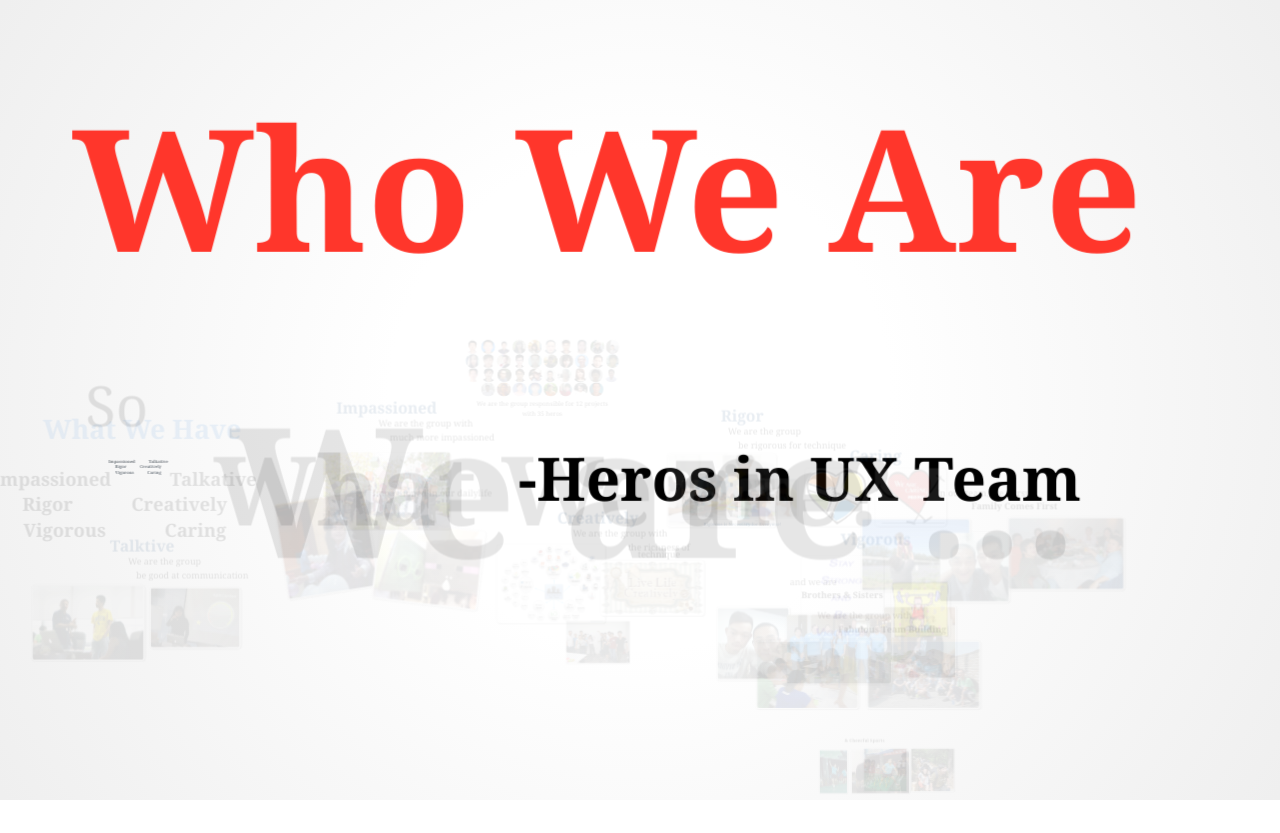
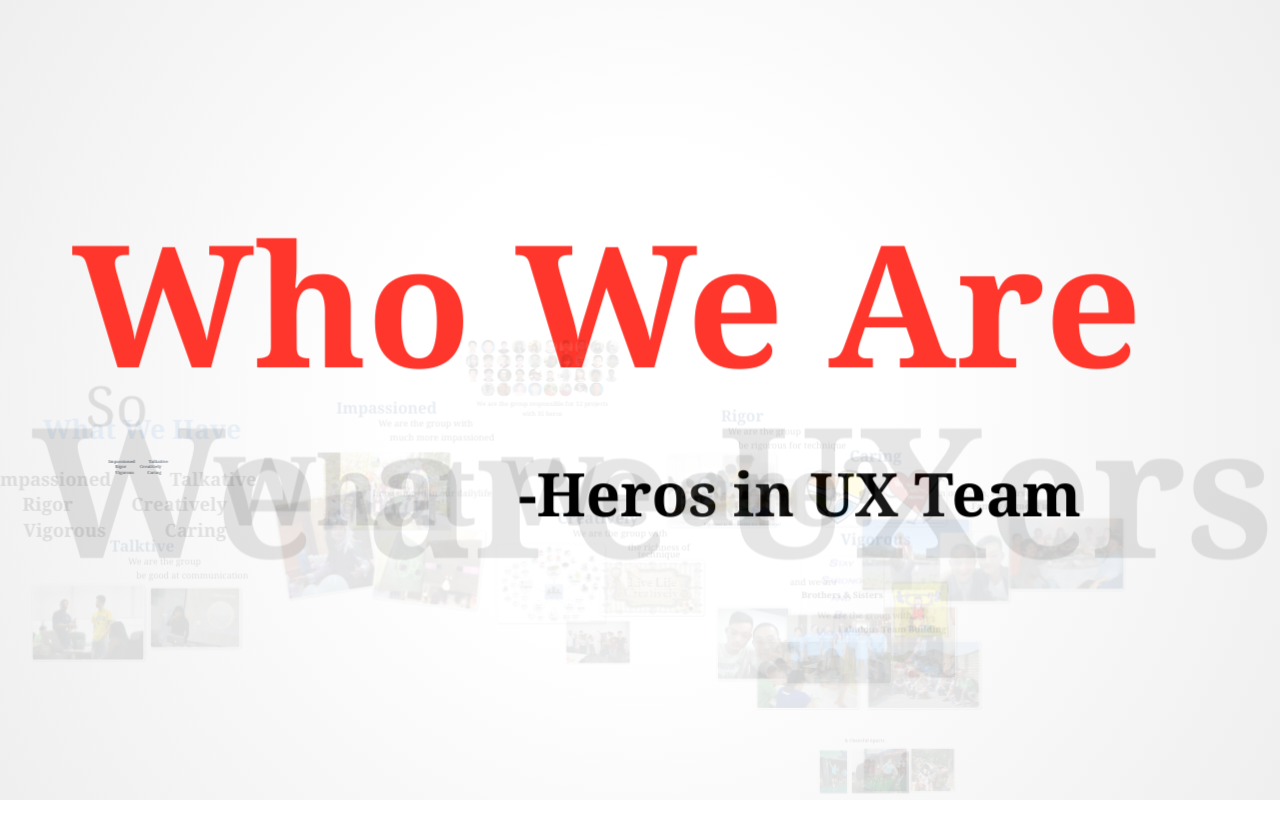
Before and after one commit to JulianYeoh/WhatWeAre, a plain HTML site: page index.html in a window 1280 px wide. Shown: the top 833 px of the page. Before the commit the page ends 800 px from the top, so only its background shows below. Drawn offline with Linux system fonts and the light colour scheme.

Commit message:
V2.11
Did some cange

```diff
--- a/css/style.css
+++ b/css/style.css
@@ -75,7 +75,7 @@ blockquote .author {
     width: 1240px;
     height: 600px;
     text-align: left;
-    margin: 80px 0 0 10px;
+    margin: 600px 0 0 10px;
 }
 #title-text1 {
     font-size: 80px;
@@ -90,7 +90,7 @@ blockquote .author {
 }
 #title-text3 {
     font-size: 60px;
-    margin: 200px 0 0 0;
+    margin: 100px 0 0 0;
     padding-left: 40%;
 }
 
--- a/index.html
+++ b/index.html
@@ -238,7 +238,7 @@
         </div>
 
         <div id="WeAre" class="step" data-x="600" data-y="1000" data-scale="6.8">
-            <div class=" bold">We are ...</div>
+            <div class=" bold">We are UXers</div>
         </div>
     </div>
 
```
